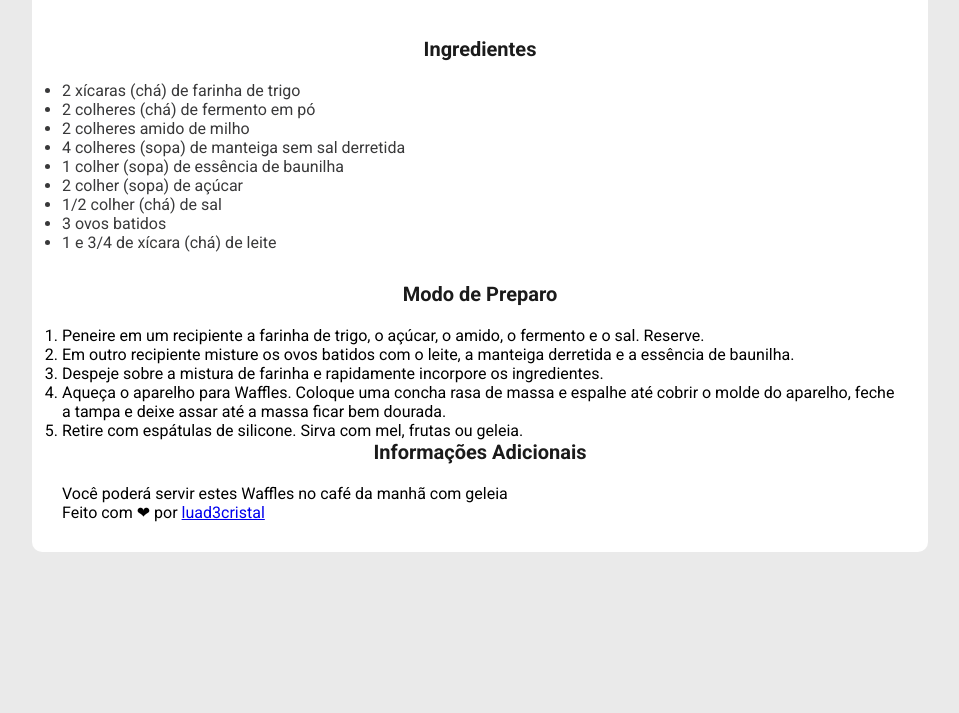
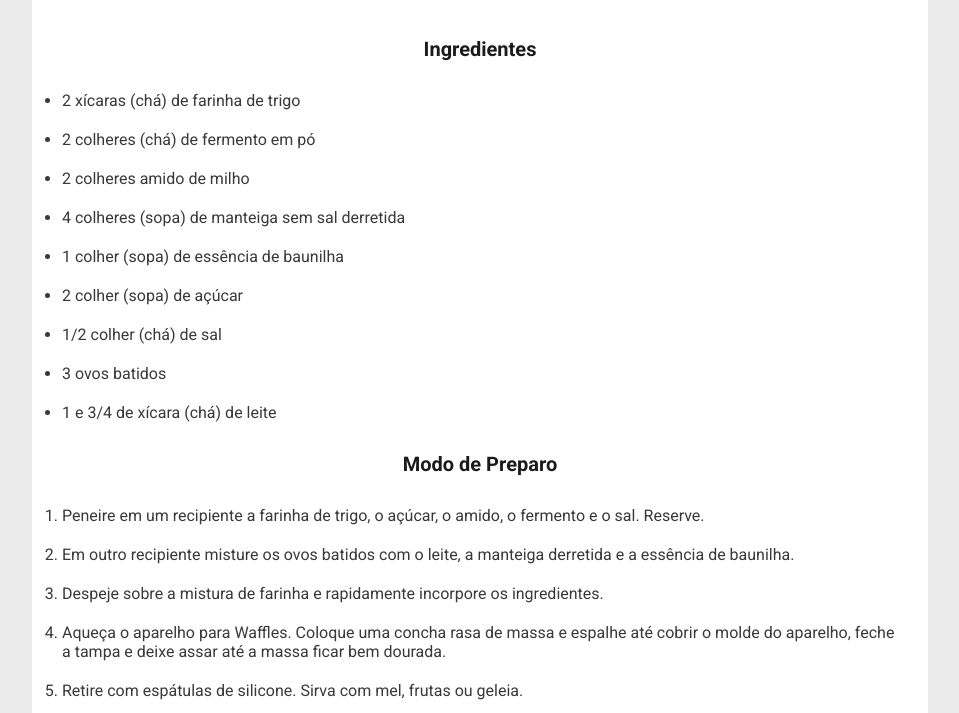
Before and after one commit to luad3cristal/waffles-recipe, a plain HTML site: page index.html in a window 1280 px wide. Shown: the part 394-1107 px from the top of the page, without its empty margins (160-1119 px from the left). Before the commit the page ends 986 px from the top, so only its background shows below. Drawn offline with Linux system fonts and the light colour scheme.

Commit message:
setting lists and footer

```diff
--- a/index.html
+++ b/index.html
@@ -74,10 +74,11 @@
         <p>Você poderá servir estes Waffles no café da manhã com geleia</p>
       </div>
 
-      <footer>
+    </div>
+
+    <footer>
         Feito com ❤ por
         <a href="https://www.instagram.com/luad3cristal/">luad3cristal</a>
-      </footer>
-    </div>
+    </footer>
   </body>
 </html>
--- a/style.css
+++ b/style.css
@@ -60,5 +60,21 @@ ul {
   font-size: 16px;
   color: #39393a;
 
-  margin-bottom: 30px;
+  margin-bottom: 20px;
 }
+
+ul li {
+  padding: 10px 0;
+}
+
+ol {
+  font-weight: 400;
+  font-size: 16px;
+  color: #39393a;
+
+  margin-bottom: 20px;
+}
+
+ol li {
+  padding: 10px 0;
+}
```
